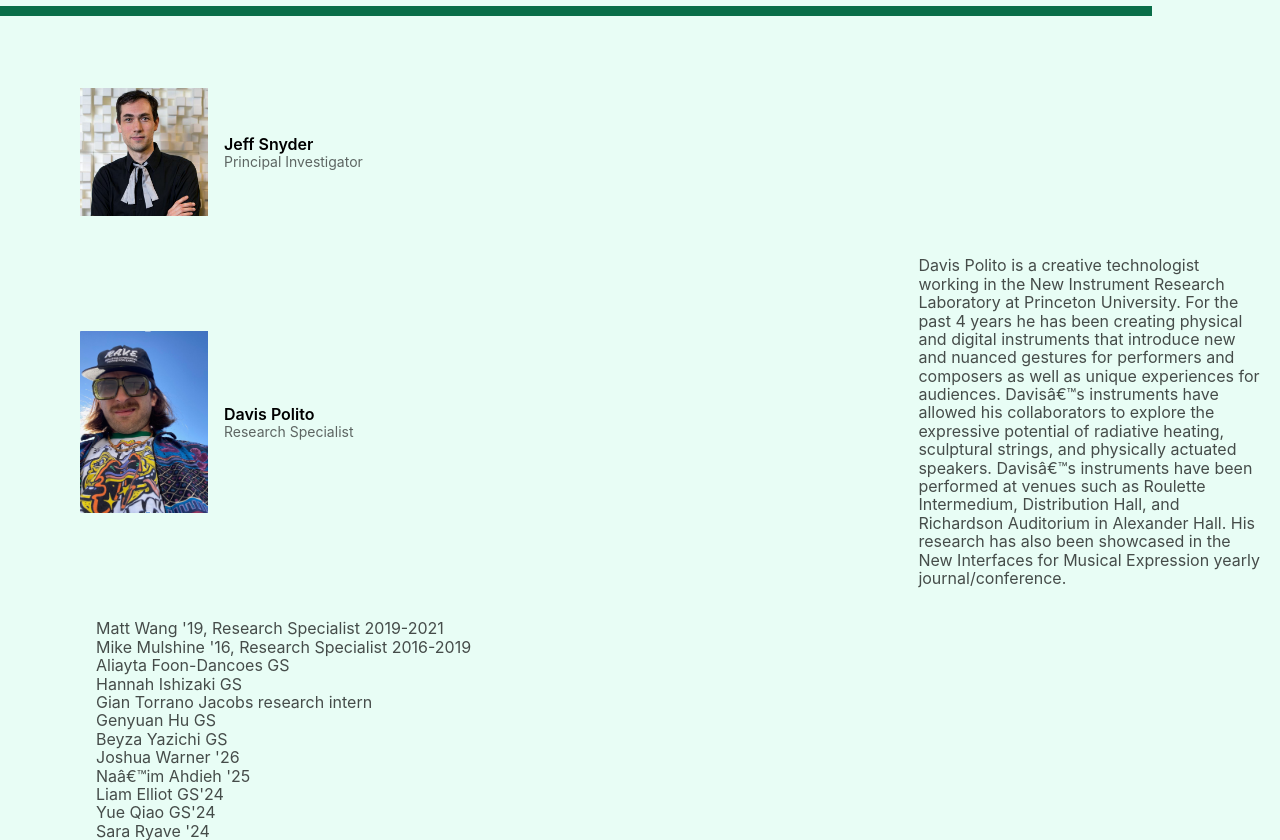
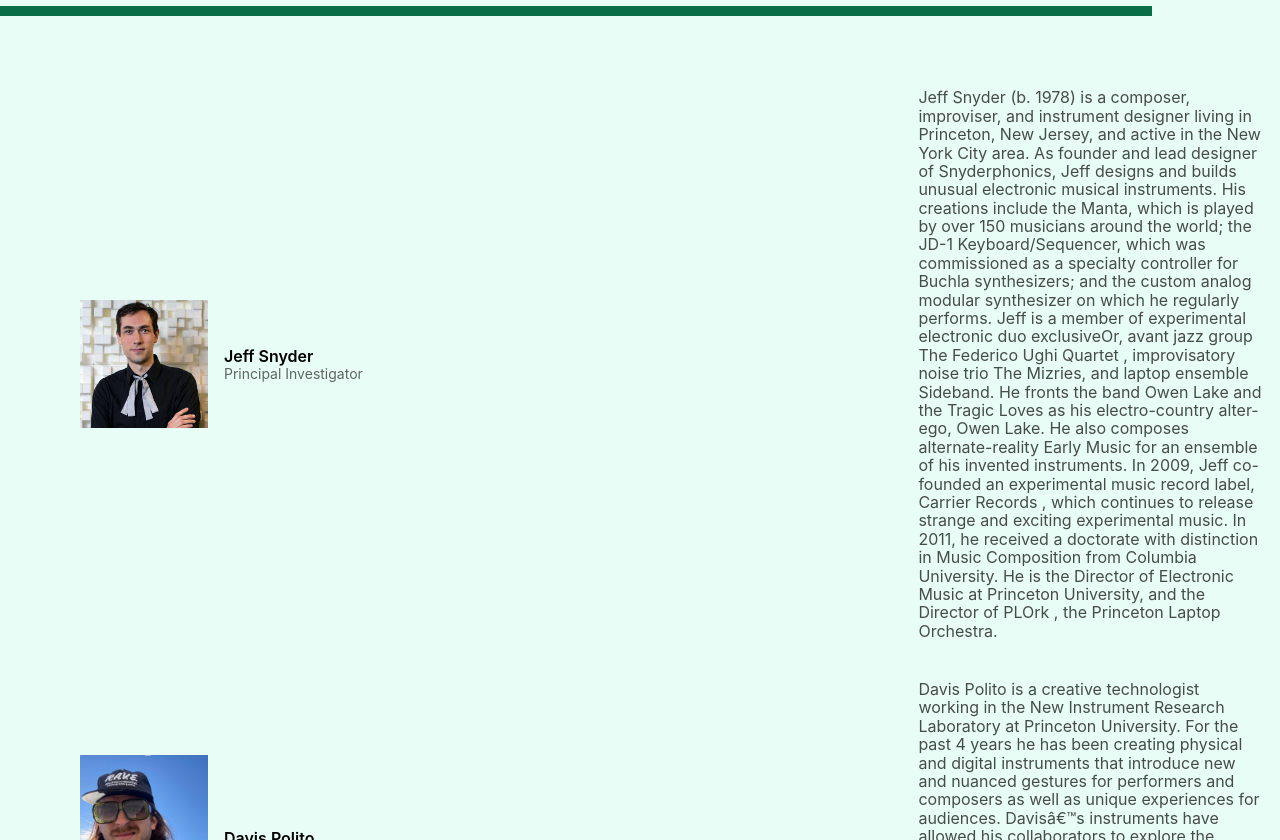
Before and after one commit to NIRL-Princeton/nirl-princeton.github.io, a plain HTML site: page index.html in a window 1280 px wide. Shown: the part 739-1579 px from the top of the page. Drawn offline with nearby package versions, Linux system fonts and the light colour scheme.

Commit message:
Update index.html

```diff
--- a/index.html
+++ b/index.html
@@ -102,6 +102,15 @@
                 <h1 class="f6 f5-ns fw6 lh-title black mv0">Jeff Snyder</h1>
                 <h2 class="f6 fw4 mt0 mb0 black-60">Principal Investigator</h2>
               </div>
+              <div>
+                Jeff Snyder (b. 1978) is a composer, improviser, and instrument designer living in Princeton, New Jersey, and active in the New York City area.
+
+As founder and lead designer of Snyderphonics, Jeff designs and builds unusual electronic musical instruments. His creations include the Manta, which is played by over 150 musicians around the world; the JD-1 Keyboard/Sequencer, which was commissioned as a specialty controller for Buchla synthesizers; and the custom analog modular synthesizer on which he regularly performs.
+
+Jeff is a member of experimental electronic duo exclusiveOr, avant jazz group The Federico Ughi Quartet , improvisatory noise trio The Mizries, and laptop ensemble Sideband. He fronts the band Owen Lake and the Tragic Loves as his electro-country alter-ego, Owen Lake. He also composes alternate-reality Early Music for an ensemble of his invented instruments.
+
+In 2009, Jeff co-founded an experimental music record label, Carrier Records , which continues to release strange and exciting experimental music. In 2011, he received a doctorate with distinction in Music Composition from Columbia University. He is the Director of Electronic Music at Princeton University, and the Director of PLOrk , the Princeton Laptop Orchestra.
+              </div>
             </article>
           </a>
         </div>
```
